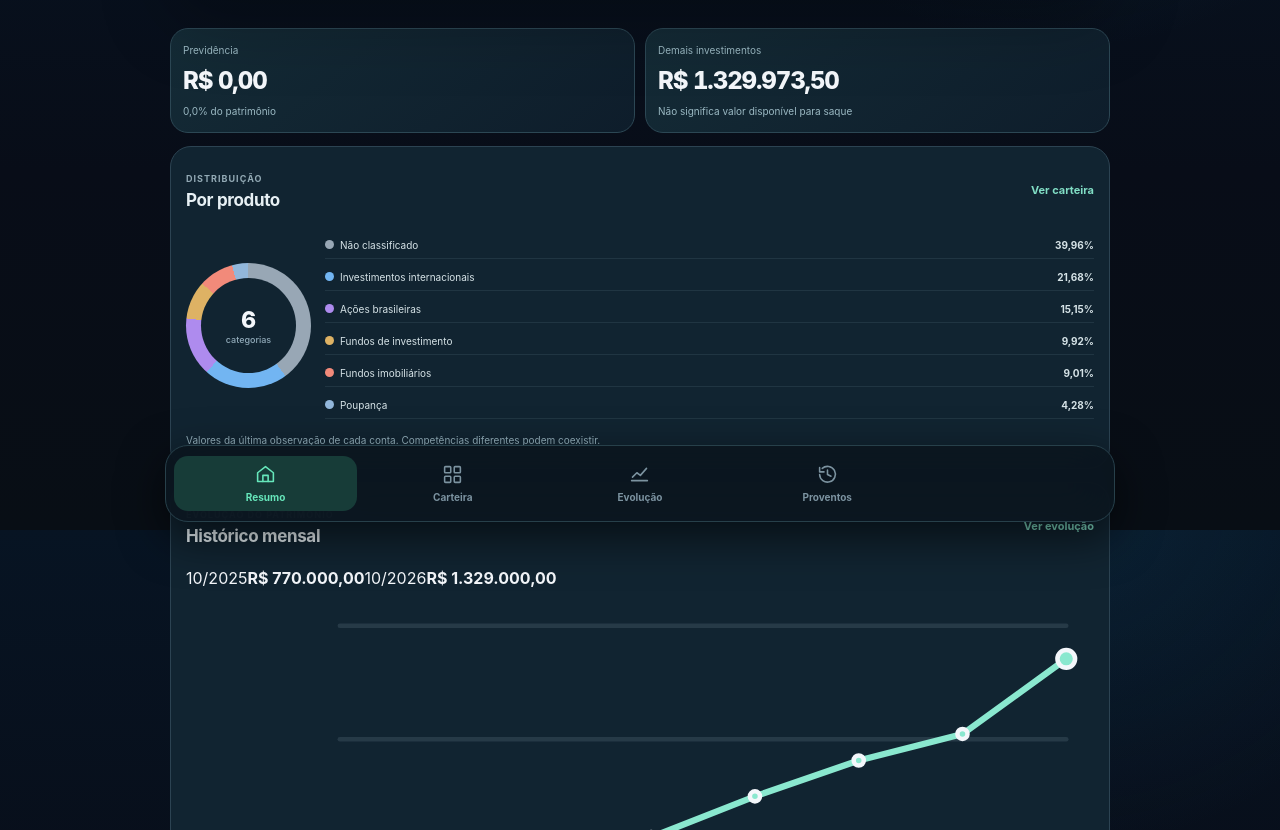
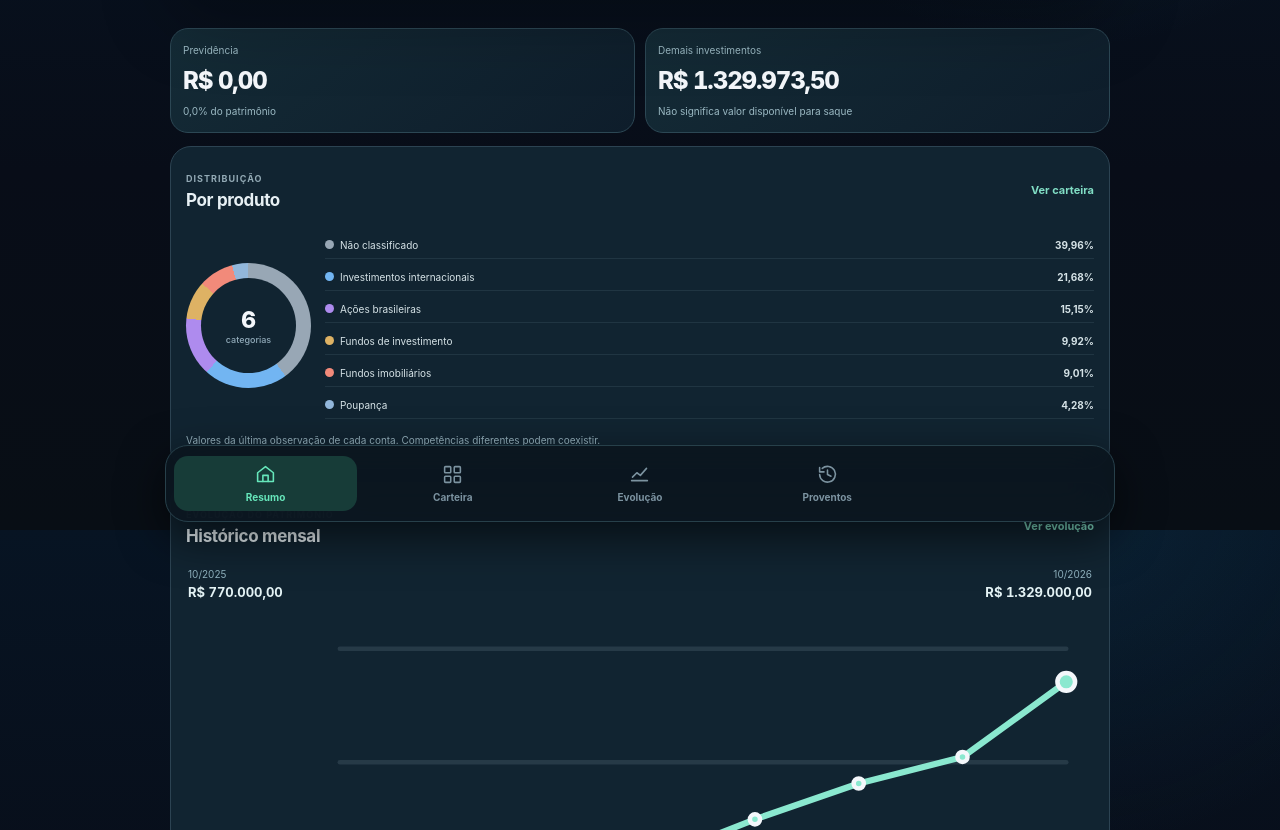
Before and after one commit to aapscheidt-png/inbody-tracker, a plain HTML site: page wealth-intelligence/index.html in a window 1280 px wide. Shown: the part 270-1100 px from the top of the page. Drawn offline with Linux system fonts and the light colour scheme.

Commit message:
style(wealth v3): legible monthly start/end labels instead of chart-axis clutter

```diff
--- a/wealth-intelligence/v3.css
+++ b/wealth-intelligence/v3.css
@@ -138,3 +138,9 @@
 .v3-ready section[data-page="history"] .page-heading p.muted,
 .v3-ready section[data-page="income"] .page-heading p.muted{font-size:12px;line-height:1.45}
 .v3-critical{border:1px solid #d29c63;border-radius:15px;padding:15px;background:#33261f;color:#ffe2bd;font-size:12px;line-height:1.65}
+
+/* Explicit amount labels replace illegible tick labels in compact mobile plots. */
+.v3-chart-range{display:flex;justify-content:space-between;align-items:start;gap:14px;margin:5px 2px 11px;color:#8fb2bf;font-size:10px}
+.v3-chart-range span{display:flex;flex-direction:column;gap:4px;min-width:0}
+.v3-chart-range span:last-child{text-align:right}
+.v3-chart-range strong{font-size:13px;color:#e4f3f5;font-variant-numeric:tabular-nums}
```
